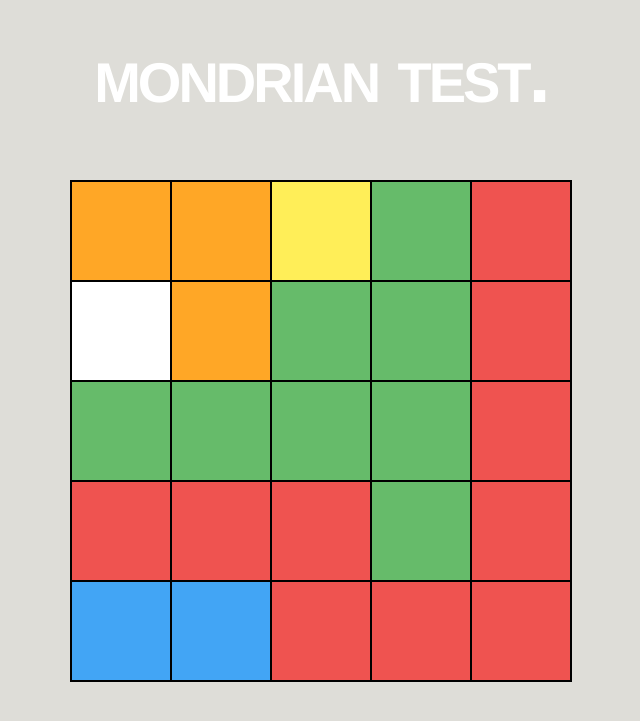
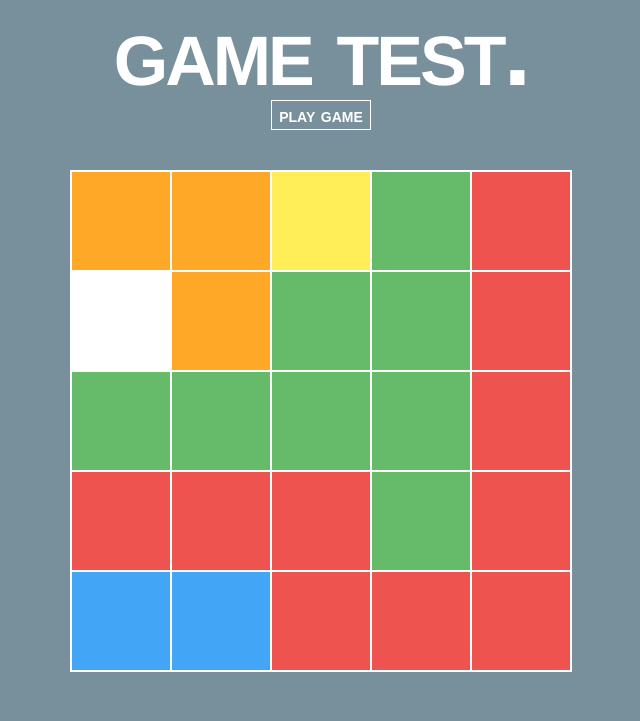
Before and after one commit to odholden/wdi-first-project, a PHP site: page / in a window 1280 px wide. Shown: the top 721 px of the page, without its empty margins (319-959 px from the left). Run offline with PHP 8.4, Linux system fonts and the light colour scheme; some libraries are stand-ins or nearby versions.

Commit message:
created button element to initialise filling the grid

```diff
--- a/css/style.css
+++ b/css/style.css
@@ -4,35 +4,50 @@
   potential text color (as well as white): #888*/
 
 body {
-  background-color: #deddd8;
+  font-family: "proxima-nova-1", "proxima-nova-2", Helvetica, sans-serif;
+  background-color: #78909C;
+  color: white;
+  font-weight: bold;
+  font-variant: small-caps;
+  text-align: center;
+
 }
 
 header {
-  height: 150px;
+  height: 100px;
 }
 
 h1 {
-  font-family: "proxima-nova-1", "proxima-nova-2", Helvetica, sans-serif;
+  font-size: 100px;
+  line-height: 100px;
+  letter-spacing: -3px;
+}
+
+#start {
+  margin: 0 auto 10px auto;
+  height: 30px;
+  width: 100px;
+  border: 1px solid white;
+  line-height: 20px;
+  font-size: 20px;
+  color: white;
   font-weight: bold;
   font-variant: small-caps;
   text-align: center;
-  color: white;
-  font-size: 80px;
-  line-height: 150px;
-  letter-spacing: -3px;
+  background: none;
+  vertical-align: middle;
 }
 
 ul {
   margin: 30px auto;
-  border: 1px solid black;
+  border: 1px solid white;
   width: 500px;
   height: 500px;
   background: white;
-  font-size:
 }
 
 li {
-  border: 1px solid black;
+  border: 1px solid white;
   float: left;
   display: inline;
   width: 98px;
--- a/index.html
+++ b/index.html
@@ -9,8 +9,9 @@
 </head>
 <body>
   <header>
-    <h1>mondrian test.</h1>
+    <h1>game test.</h1>
   </header>
+  <button id="start">play game</button>
   <ul>
   <!-- 4x4 -->
 <!--<li id="0"></li>
--- a/js/app.js
+++ b/js/app.js
@@ -1,12 +1,12 @@
 $(function(){
 
-  var gridSize    = $('li').length;
-  makeGrid(gridSize);
+  var gridSize = $('li').length;
+  $('li').css("background-color", "white");
+  $('button').on("click", makeGrid(gridSize));
 
   function makeGrid(gridSize) {
     var blocks = makeBlocks();
     var colors = getColors();
-    console.log(colors);
     var block0 = fillGrid(blocks[0], colors[0]);
     var block1 = fillGrid(blocks[1], colors[1]);
     var block2 = fillGrid(blocks[2], colors[2]);
@@ -17,17 +17,17 @@ $(function(){
 
   function makeBlocks() {
     var blockLimits = getBlockLimits();
-    var block0 = getBlock(-1, blockLimits[0]);
-    var block1 = getBlock(blockLimits[0], blockLimits[1]);
-    var block2 = getBlock(blockLimits[1], blockLimits[2]);
-    var block3 = getBlock(blockLimits[2], blockLimits[3]);
-    var block4 = getBlock(blockLimits[3], blockLimits[4]);
-    var block5 = getBlock(blockLimits[4], gridSize - 1);
-    return blocks = [block0, block1, block2, block3, block4, block5];
+    var block0      = getBlock(-1, blockLimits[0]);
+    var block1      = getBlock(blockLimits[0], blockLimits[1]);
+    var block2      = getBlock(blockLimits[1], blockLimits[2]);
+    var block3      = getBlock(blockLimits[2], blockLimits[3]);
+    var block4      = getBlock(blockLimits[3], blockLimits[4]);
+    var block5      = getBlock(blockLimits[4], gridSize - 1);
+    return blocks   = [block0, block1, block2, block3, block4, block5];
   }
 
   function getColors() {
-    var colors = ["#EF5350", "#FFA726", "#42A5F5", "#66BB6A", "#FFEE58", "white"];
+    var colors         = ["#EF5350", "#FFA726", "#42A5F5", "#66BB6A", "#FFEE58", "white"];
     var shuffledColors = shuffle(colors);
     return shuffledColors;
   }
@@ -55,8 +55,8 @@ $(function(){
     var startingBlocks = [];
     for (var i = 1; i <= gridSize - 2; i++) {startingBlocks.push(i)}
     var shuffledBlocks = shuffle(startingBlocks);
-    var randomBlocks = startingBlocks.splice(3, 5);
-    var blockLimits = sortRandomBlocks(randomBlocks);
+    var randomBlocks   = startingBlocks.splice(3, 5);
+    var blockLimits    = sortRandomBlocks(randomBlocks);
     return blockLimits;
   }
 
```
